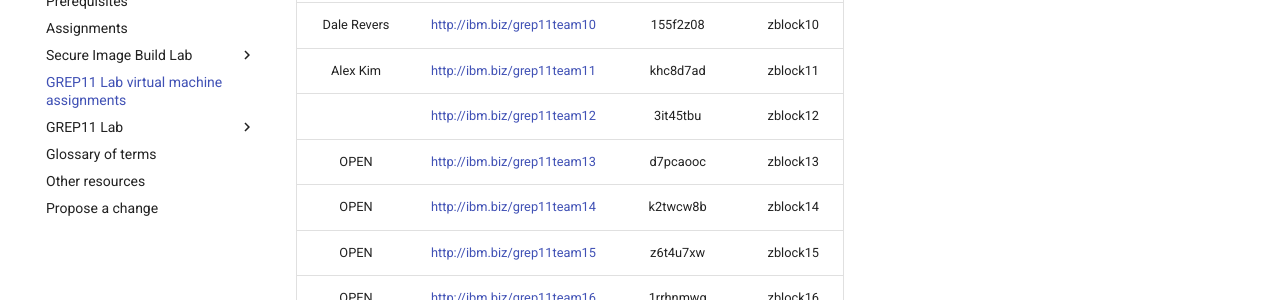
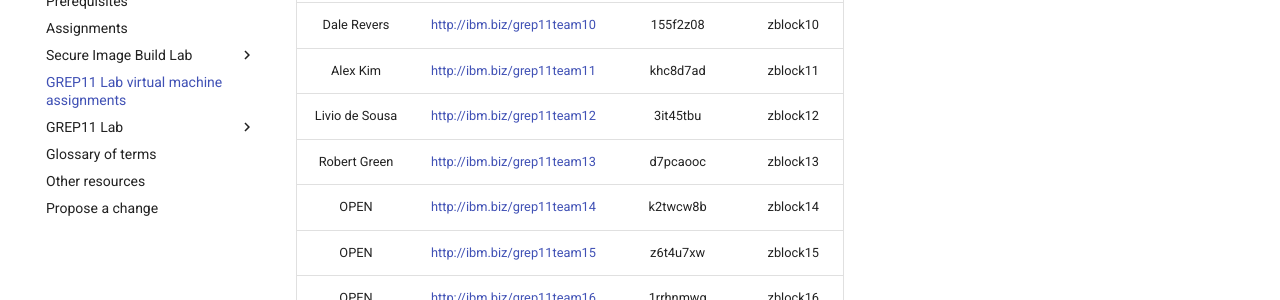
Before and after one commit to ibm-wsc/hyper-protect-virtual-servers-workshop, an MkDocs documentation site: the page built from docs/grep11-lab/assignments.md, in a window 1280 px wide and 900 px high, scrolled down 480 px. Shown: the part 152-452 px from the top of the window. Built offline with MkDocs 1.6.1 and Material for MkDocs 9.7.7, drawn with Linux system fonts in a browser that asks for light colours; comment, search, counter and statistics services are not loaded.

Commit message:
updated grep11 assignments

```diff
--- a/docs/grep11-lab/assignments.md
+++ b/docs/grep11-lab/assignments.md
@@ -13,8 +13,8 @@
 |Lyn Elkins|http://ibm.biz/grep11team09|07qsnhft|zblock09|
 |Dale Revers|http://ibm.biz/grep11team10|155f2z08|zblock10|
 |Alex Kim|http://ibm.biz/grep11team11|khc8d7ad|zblock11|
-||http://ibm.biz/grep11team12|3it45tbu|zblock12|
-|OPEN|http://ibm.biz/grep11team13|d7pcaooc|zblock13|
+|Livio de Sousa|http://ibm.biz/grep11team12|3it45tbu|zblock12|
+|Robert Green|http://ibm.biz/grep11team13|d7pcaooc|zblock13|
 |OPEN|http://ibm.biz/grep11team14|k2twcw8b|zblock14|
 |OPEN|http://ibm.biz/grep11team15|z6t4u7xw|zblock15|
 |OPEN|http://ibm.biz/grep11team16|1rrhnmwg|zblock16|
```
